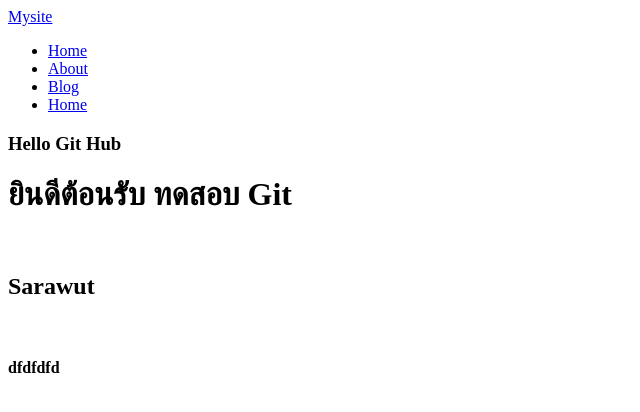
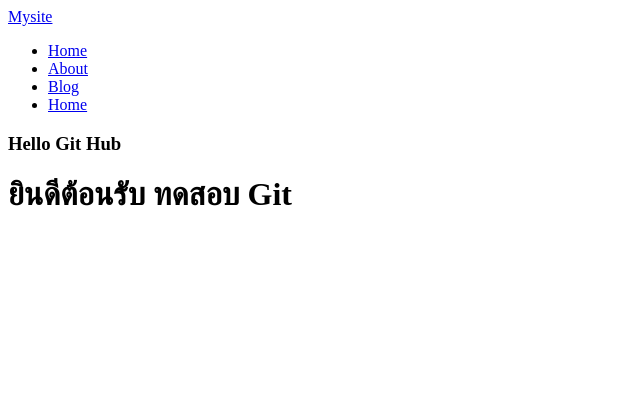
Before and after one commit to offmodifly/test2_git, a plain HTML site: page index.html in a window 1280 px wide. Shown: the whole page, without its empty margins (0-640 px from the left). Drawn offline with Linux system fonts and the light colour scheme.

Commit message:
update index.html

```diff
--- a/index.html
+++ b/index.html
@@ -26,9 +26,6 @@
 
     </header>
     <H1>ยินดีต้อนรับ ทดสอบ Git</H1>
-    <br>
-        <h2>Sarawut</h2>
-    <br/>
-        <h4>dfdfdfd</h4>
+
 </body>
 </html>
```
